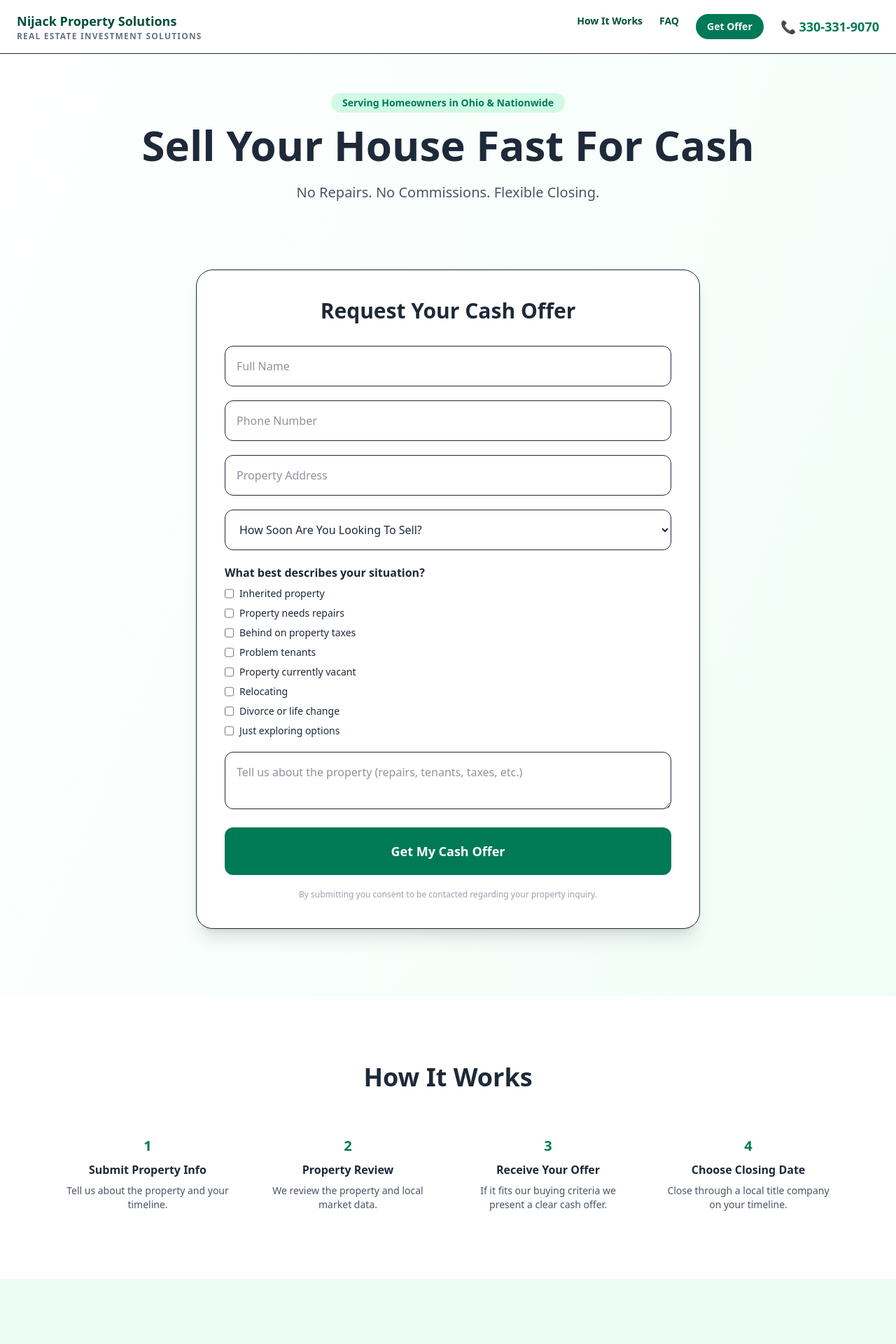
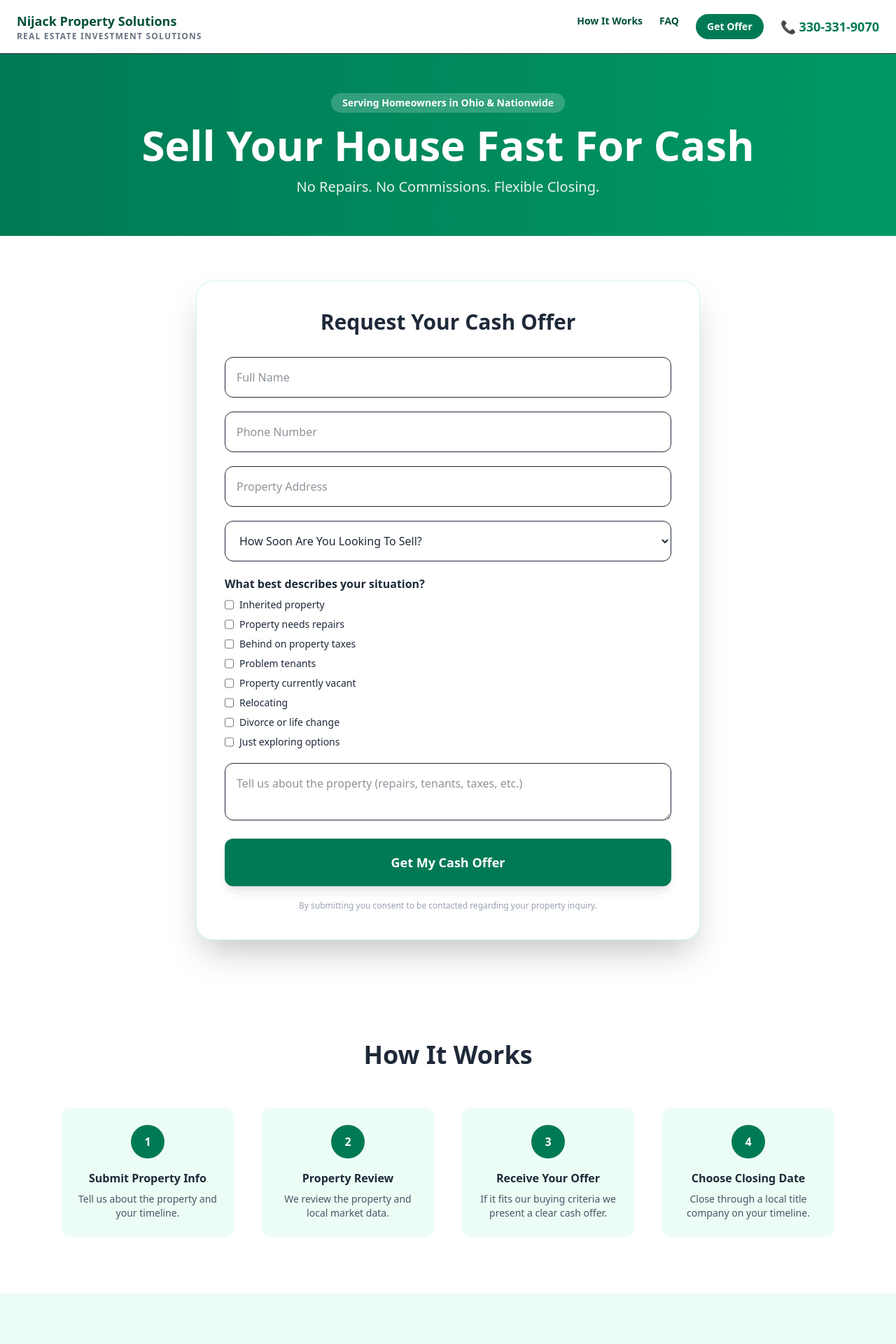
Before and after one commit to nijackacquisitions56/nijack-property-solutions, a React (Vite) app: page / in a window 1280 px wide. Shown: the top 1920 px of the page at 70% size. Built offline with nearby package versions, Linux system fonts and the light colour scheme.

Commit message:
Update App.jsx

```diff
--- a/src/App.jsx
+++ b/src/App.jsx
@@ -25,7 +25,7 @@ const faq = [
 
 return (
 
-<div className="min-h-screen bg-gradient-to-br from-white to-emerald-50 text-gray-800 font-sans">
+<div className="min-h-screen bg-white text-gray-800 font-sans">
 
 {/* HEADER */}
 
@@ -74,33 +74,37 @@ className="font-bold text-emerald-700 text-lg"
 
 {/* HERO */}
 
-<section className="mx-auto max-w-5xl px-6 py-14 text-center">
+<section className="bg-gradient-to-r from-emerald-700 to-emerald-600 text-white py-14">
 
-<div className="mb-4 inline-flex rounded-full bg-emerald-100 px-4 py-1 text-emerald-700 text-sm font-bold">
+<div className="mx-auto max-w-5xl px-6 text-center">
+
+<div className="mb-4 inline-flex rounded-full bg-white/20 px-4 py-1 text-white text-sm font-bold">
 
 Serving Homeowners in Ohio & Nationwide
 
 </div>
 
-<h1 className="text-4xl md:text-6xl font-black mb-6">
+<h1 className="text-4xl md:text-6xl font-black mb-4">
 
 Sell Your House Fast For Cash
 
 </h1>
 
-<p className="text-xl text-gray-600 mb-10">
+<p className="text-xl opacity-90">
 
 No Repairs. No Commissions. Flexible Closing.
 
 </p>
 
+</div>
+
 </section>
 
 {/* FORM */}
 
-<section id="contact" className="mx-auto max-w-3xl px-6 pb-24">
+<section id="contact" className="mx-auto max-w-3xl px-6 py-16">
 
-<div className="bg-white rounded-3xl p-10 shadow-xl border">
+<div className="bg-white rounded-3xl p-10 shadow-2xl border border-emerald-100">
 
 {!submitted ? (
 
@@ -157,7 +161,7 @@ className="rounded-xl border p-4 w-full"
 
 <button
 type="submit"
-className="w-full rounded-xl bg-emerald-700 py-5 font-bold text-white text-lg hover:bg-emerald-800">
+className="w-full rounded-xl bg-emerald-700 py-5 font-black text-white text-lg shadow-lg hover:bg-emerald-800 transition">
 
 Get My Cash Offer
 
@@ -197,20 +201,20 @@ Our team will review your property and contact you shortly.
 
 {/* HOW IT WORKS */}
 
-<section id="how" className="bg-white py-24">
+<section id="how" className="bg-white py-20">
 
 <div className="mx-auto max-w-6xl px-6 text-center">
 
-<h2 className="text-4xl font-black mb-16">
+<h2 className="text-4xl font-black mb-14">
 How It Works
 </h2>
 
 <div className="grid md:grid-cols-4 gap-10">
 
 {steps.map((step,i)=>(
-<div key={i}>
+<div key={i} className="bg-emerald-50 rounded-xl p-6">
 
-<div className="text-emerald-700 font-black text-xl mb-2">
+<div className="h-12 w-12 rounded-full bg-emerald-700 text-white flex items-center justify-center font-black mx-auto mb-4">
 {i+1}
 </div>
 
@@ -233,7 +237,7 @@ How It Works
 
 {/* FAQ */}
 
-<section id="faq" className="bg-emerald-50 py-24">
+<section id="faq" className="bg-emerald-50 py-20">
 
 <div className="mx-auto max-w-4xl px-6">
 
```
